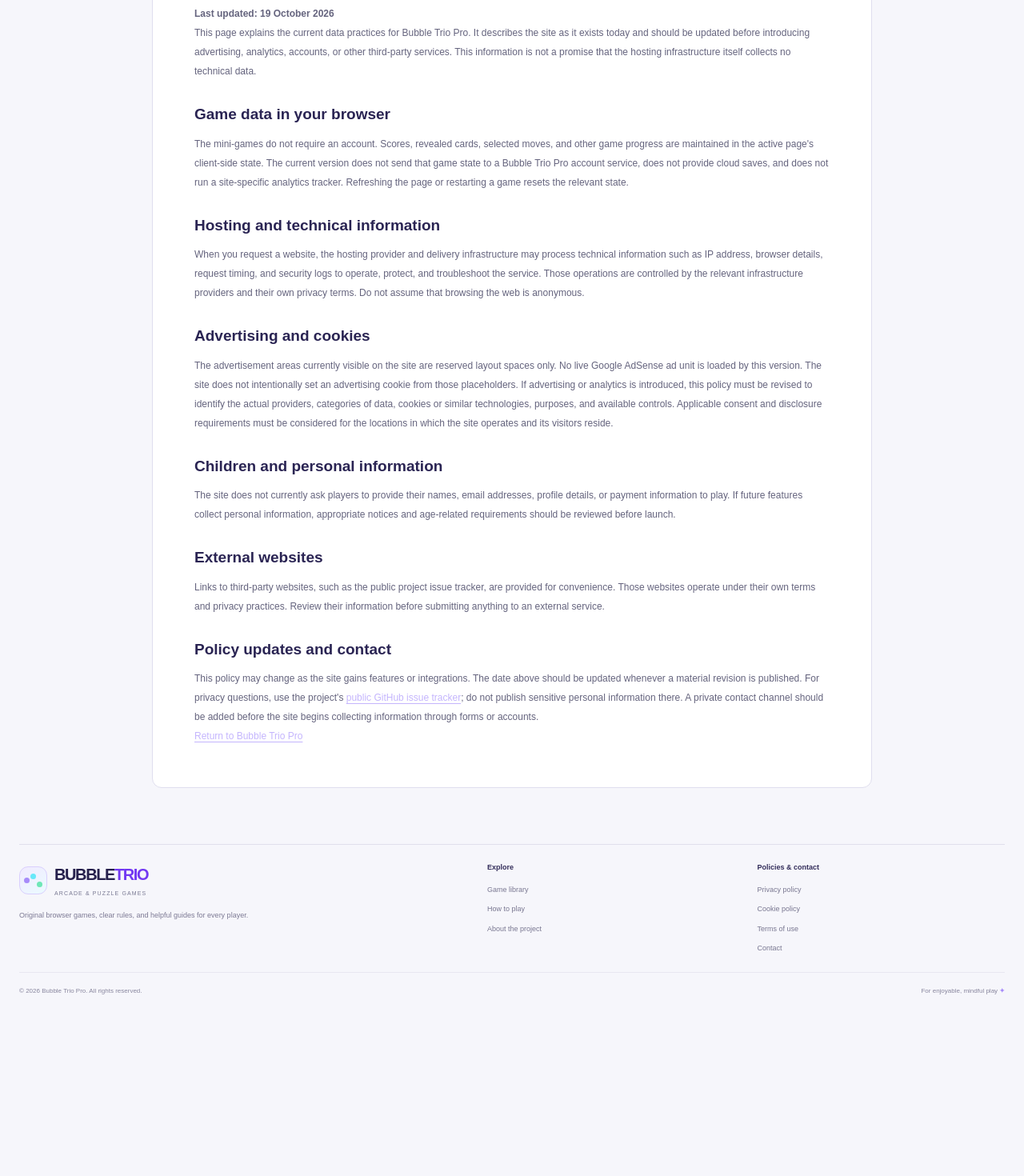
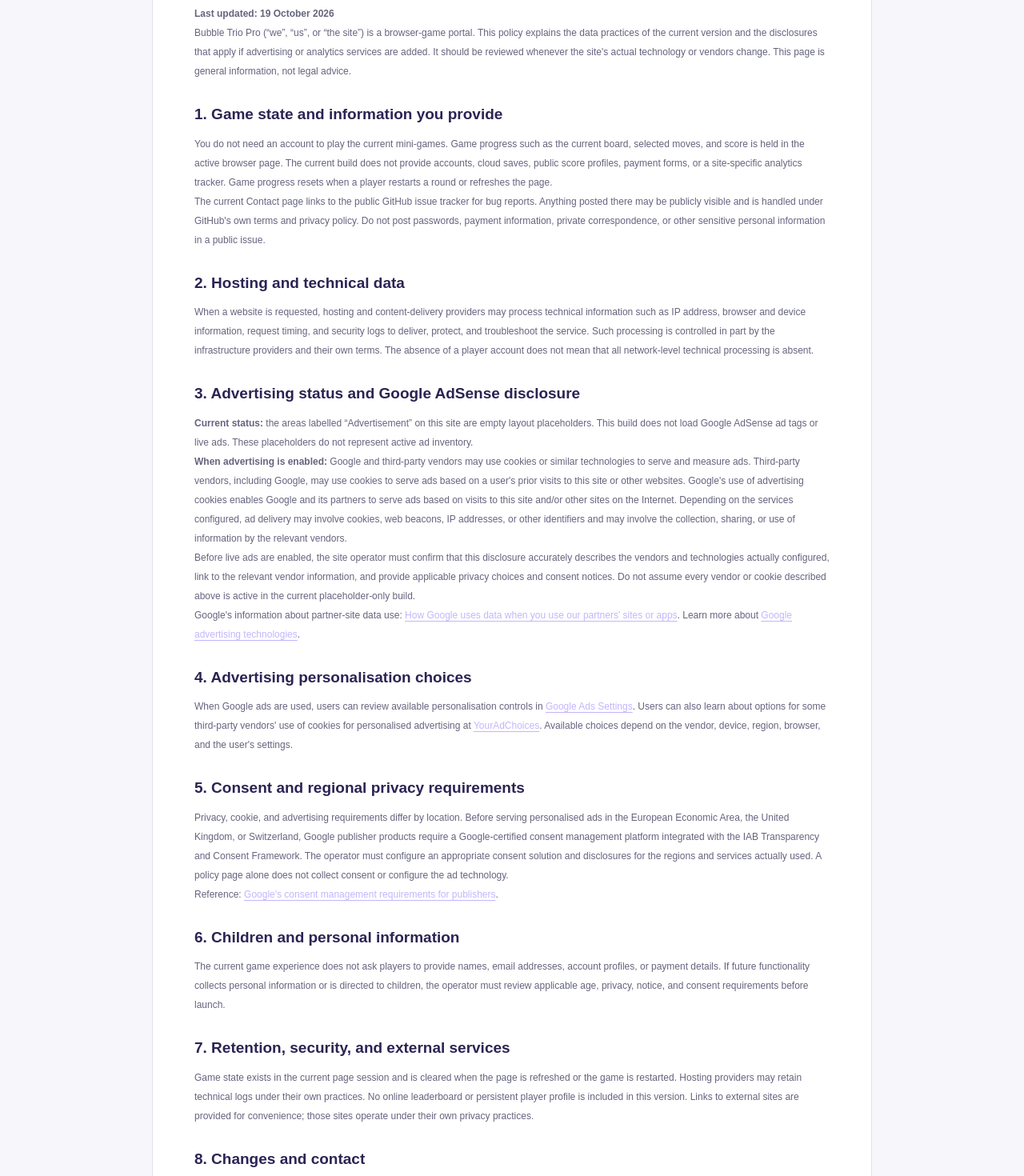
Before and after one commit to websiite01-tech/bubble-trio-pro, a Next.js app: page /privacy in a window 1280 px wide. Shown: the part 280-1750 px from the top of the page at 80% size. Before the commit the page ends 1542 px from the top, so only its background shows below. Built offline with nearby package versions, Linux system fonts and the light colour scheme; no server answers.

Commit message:
policy: expand privacy disclosures for future AdSense integration

```diff
--- a/app/privacy/page.js
+++ b/app/privacy/page.js
@@ -1,4 +1,7 @@
-export const metadata = { title: "Privacy Policy", description: "Privacy information for Bubble Trio Pro, including browser game state, hosting, and current advertising status." };
+export const metadata = {
+  title: "Privacy Policy",
+  description: "Bubble Trio Pro privacy policy covering browser game state, hosting information, cookies, third-party advertising disclosures, and privacy choices."
+};
 
 export default function PrivacyPage() {
   return (
@@ -6,20 +9,37 @@
       <span className="eyebrow">SITE INFORMATION</span>
       <h1>Privacy policy</h1>
       <p><strong>Last updated: 19 October 2026</strong></p>
-      <p>This page explains the current data practices for Bubble Trio Pro. It describes the site as it exists today and should be updated before introducing advertising, analytics, accounts, or other third-party services. This information is not a promise that the hosting infrastructure itself collects no technical data.</p>
-      <h2>Game data in your browser</h2>
-      <p>The mini-games do not require an account. Scores, revealed cards, selected moves, and other game progress are maintained in the active page's client-side state. The current version does not send that game state to a Bubble Trio Pro account service, does not provide cloud saves, and does not run a site-specific analytics tracker. Refreshing the page or restarting a game resets the relevant state.</p>
-      <h2>Hosting and technical information</h2>
-      <p>When you request a website, the hosting provider and delivery infrastructure may process technical information such as IP address, browser details, request timing, and security logs to operate, protect, and troubleshoot the service. Those operations are controlled by the relevant infrastructure providers and their own privacy terms. Do not assume that browsing the web is anonymous.</p>
-      <h2>Advertising and cookies</h2>
-      <p>The advertisement areas currently visible on the site are reserved layout spaces only. No live Google AdSense ad unit is loaded by this version. The site does not intentionally set an advertising cookie from those placeholders. If advertising or analytics is introduced, this policy must be revised to identify the actual providers, categories of data, cookies or similar technologies, purposes, and available controls. Applicable consent and disclosure requirements must be considered for the locations in which the site operates and its visitors reside.</p>
-      <h2>Children and personal information</h2>
-      <p>The site does not currently ask players to provide their names, email addresses, profile details, or payment information to play. If future features collect personal information, appropriate notices and age-related requirements should be reviewed before launch.</p>
-      <h2>External websites</h2>
-      <p>Links to third-party websites, such as the public project issue tracker, are provided for convenience. Those websites operate under their own terms and privacy practices. Review their information before submitting anything to an external service.</p>
-      <h2>Policy updates and contact</h2>
-      <p>This policy may change as the site gains features or integrations. The date above should be updated whenever a material revision is published. For privacy questions, use the project's <a className="inline-link" href="https://github.com/websiite01-tech/bubble-trio-pro/issues" target="_blank" rel="noreferrer">public GitHub issue tracker</a>; do not publish sensitive personal information there. A private contact channel should be added before the site begins collecting information through forms or accounts.</p>
-      <p><a className="inline-link" href="/">Return to Bubble Trio Pro</a></p>
+      <p>Bubble Trio Pro (“we”, “us”, or “the site”) is a browser-game portal. This policy explains the data practices of the current version and the disclosures that apply if advertising or analytics services are added. It should be reviewed whenever the site's actual technology or vendors change. This page is general information, not legal advice.</p>
+
+      <h2>1. Game state and information you provide</h2>
+      <p>You do not need an account to play the current mini-games. Game progress such as the current board, selected moves, and score is held in the active browser page. The current build does not provide accounts, cloud saves, public score profiles, payment forms, or a site-specific analytics tracker. Game progress resets when a player restarts a round or refreshes the page.</p>
+      <p>The current Contact page links to the public GitHub issue tracker for bug reports. Anything posted there may be publicly visible and is handled under GitHub's own terms and privacy policy. Do not post passwords, payment information, private correspondence, or other sensitive personal information in a public issue.</p>
+
+      <h2>2. Hosting and technical data</h2>
+      <p>When a website is requested, hosting and content-delivery providers may process technical information such as IP address, browser and device information, request timing, and security logs to deliver, protect, and troubleshoot the service. Such processing is controlled in part by the infrastructure providers and their own terms. The absence of a player account does not mean that all network-level technical processing is absent.</p>
+
+      <h2>3. Advertising status and Google AdSense disclosure</h2>
+      <p><strong>Current status:</strong> the areas labelled “Advertisement” on this site are empty layout placeholders. This build does not load Google AdSense ad tags or live ads. These placeholders do not represent active ad inventory.</p>
+      <p><strong>When advertising is enabled:</strong> Google and third-party vendors may use cookies or similar technologies to serve and measure ads. Third-party vendors, including Google, may use cookies to serve ads based on a user's prior visits to this site or other websites. Google's use of advertising cookies enables Google and its partners to serve ads based on visits to this site and/or other sites on the Internet. Depending on the services configured, ad delivery may involve cookies, web beacons, IP addresses, or other identifiers and may involve the collection, sharing, or use of information by the relevant vendors.</p>
+      <p>Before live ads are enabled, the site operator must confirm that this disclosure accurately describes the vendors and technologies actually configured, link to the relevant vendor information, and provide applicable privacy choices and consent notices. Do not assume every vendor or cookie described above is active in the current placeholder-only build.</p>
+      <p>Google's information about partner-site data use: <a className="inline-link" href="https://policies.google.com/technologies/partner-sites" target="_blank" rel="noreferrer">How Google uses data when you use our partners' sites or apps</a>. Learn more about <a className="inline-link" href="https://policies.google.com/technologies/ads" target="_blank" rel="noreferrer">Google advertising technologies</a>.</p>
+
+      <h2>4. Advertising personalisation choices</h2>
+      <p>When Google ads are used, users can review available personalisation controls in <a className="inline-link" href="https://adssettings.google.com/" target="_blank" rel="noreferrer">Google Ads Settings</a>. Users can also learn about options for some third-party vendors' use of cookies for personalised advertising at <a className="inline-link" href="https://www.aboutads.info/choices/" target="_blank" rel="noreferrer">YourAdChoices</a>. Available choices depend on the vendor, device, region, browser, and the user's settings.</p>
+
+      <h2>5. Consent and regional privacy requirements</h2>
+      <p>Privacy, cookie, and advertising requirements differ by location. Before serving personalised ads in the European Economic Area, the United Kingdom, or Switzerland, Google publisher products require a Google-certified consent management platform integrated with the IAB Transparency and Consent Framework. The operator must configure an appropriate consent solution and disclosures for the regions and services actually used. A policy page alone does not collect consent or configure the ad technology.</p>
+      <p>Reference: <a className="inline-link" href="https://support.google.com/adsense/answer/13554116" target="_blank" rel="noreferrer">Google's consent management requirements for publishers</a>.</p>
+
+      <h2>6. Children and personal information</h2>
+      <p>The current game experience does not ask players to provide names, email addresses, account profiles, or payment details. If future functionality collects personal information or is directed to children, the operator must review applicable age, privacy, notice, and consent requirements before launch.</p>
+
+      <h2>7. Retention, security, and external services</h2>
+      <p>Game state exists in the current page session and is cleared when the page is refreshed or the game is restarted. Hosting providers may retain technical logs under their own practices. No online leaderboard or persistent player profile is included in this version. Links to external sites are provided for convenience; those sites operate under their own privacy practices.</p>
+
+      <h2>8. Changes and contact</h2>
+      <p>This policy should be updated when live advertising, analytics, account functionality, forms, or other vendors are introduced. The date at the top should be changed for material revisions. For general feedback, visit the <a className="inline-link" href="https://github.com/websiite01-tech/bubble-trio-pro/issues" target="_blank" rel="noreferrer">public project issue tracker</a>. Do not submit confidential privacy requests or sensitive data through a public issue. A private contact channel should be configured before the site begins collecting information through forms or accounts.</p>
+      <p>Related pages: <a className="inline-link" href="/cookie-policy">Cookie policy</a>, <a className="inline-link" href="/terms">Terms of use</a>, and <a className="inline-link" href="/contact">Contact</a>.</p>
     </article>
   );
 }
```
